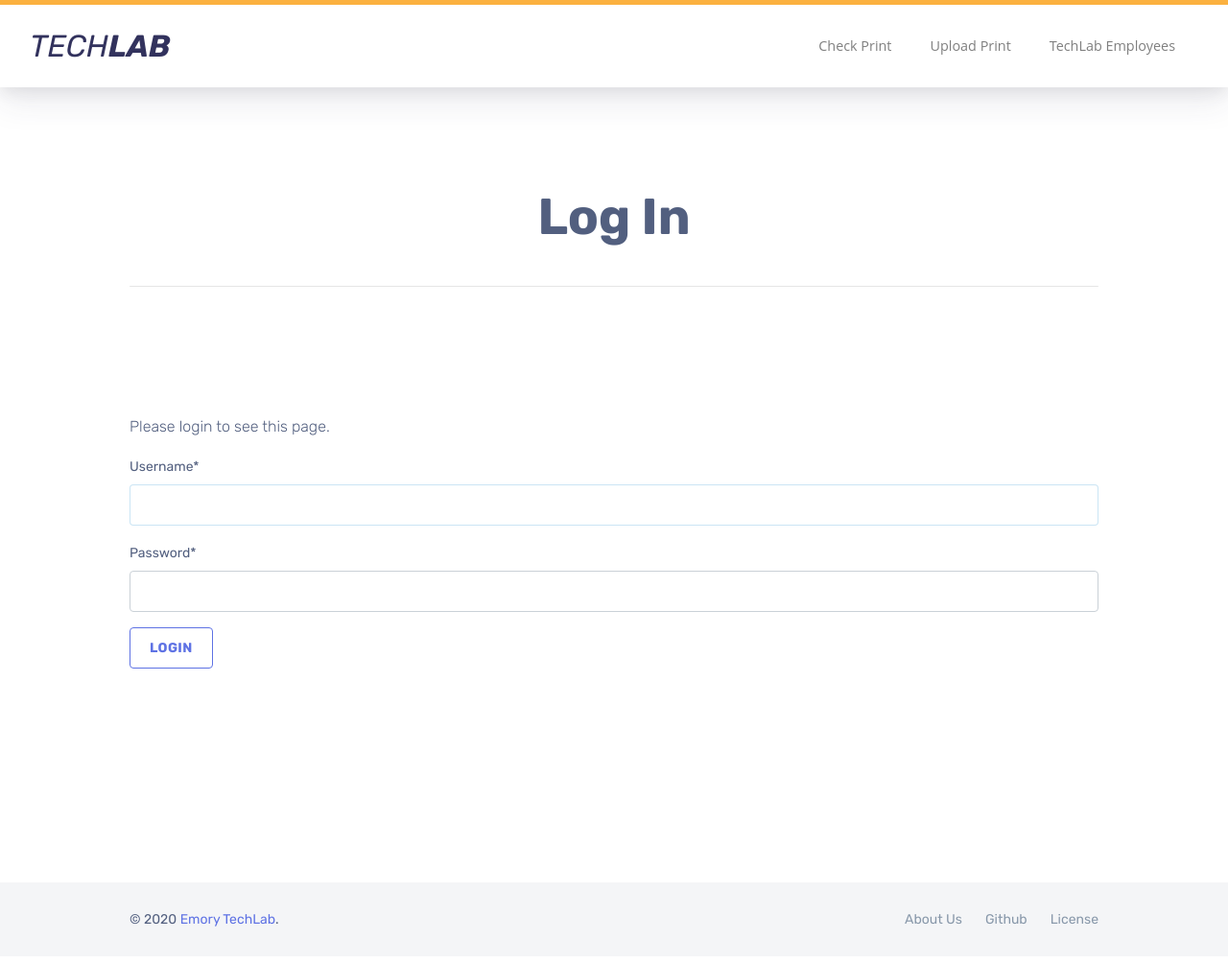
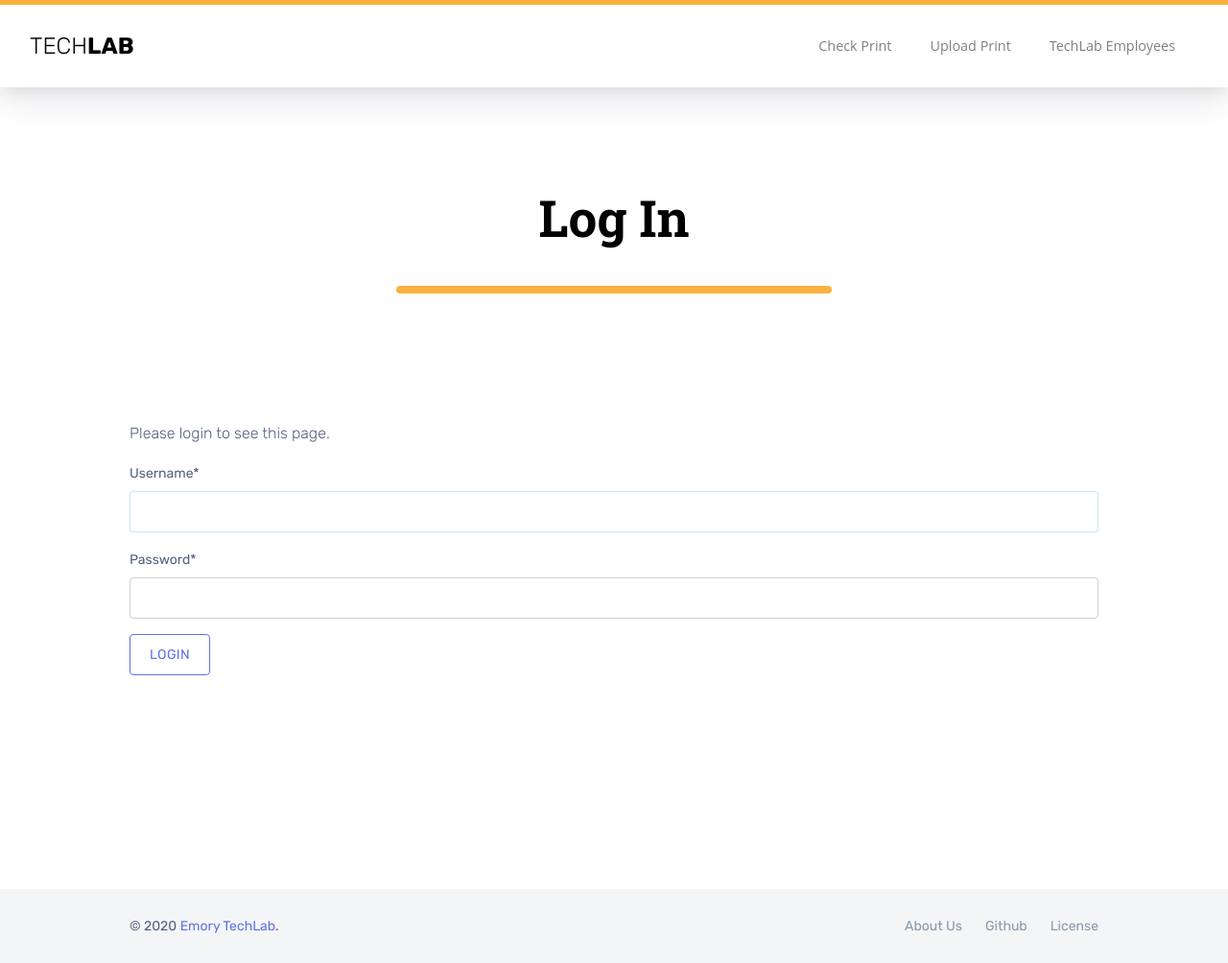
Before and after one commit to zseverino/pyNTakeApp, a Django app: page /accounts/login/?next=/employeeIndex/ in a window 1280 px wide. Shown: the whole page at 96% size. Before the commit the page ends 966 px from the top, so only its background shows below. Run offline with Django 3.2, Linux system fonts and the light colour scheme; parts of the project's set-up code (start-up, migrations or seed data) failed here and were passed over; some libraries are stand-ins or nearby versions.

Commit message:
UI Update

```diff
--- a/printList/static/assets/css/style.css
+++ b/printList/static/assets/css/style.css
@@ -9,8 +9,9 @@ body {
 }
 
 .navbar .navbar-brand {
-    font-size: xx-large;
-    font-style: italic;
+    font-size: x-large;
+    color: black;
+    font-weight: normal;
 }
 
 .navbar {
@@ -26,6 +27,37 @@ body {
 .carousel .carousel-inner {
     border-radius: 15px;
 }
+
+.display-1 {
+    font-family: 'Roboto Slab', serif;
+    font-weight: bold !important;
+    color: black;
+}
+
+.display-3 {
+    font-family: 'Roboto Slab', serif;
+    font-weight: bold !important;
+    color: black !important;
+    padding-left: 1em;
+    padding-right: 1em;
+}
+
+hr.rounded {
+    border-top: 8px solid #fbb140;
+    border-radius: 5px;
+    width: 10%;
+}
+
+hr.rounded.long {
+    border-top: 8px solid #fbb140;
+    border-radius: 5px;
+    width: 45%;
+}
+
+.description {
+    font-size: large !important;
+}
+
 .blank-space {
     height: 25px;
 }
@@ -38,6 +70,16 @@ body {
     color: #fbb140;
 }
 
+.btn {
+    font-family: 'Rubik', serif !important;
+    font-weight: normal !important;
+}
+
+.modal-header {
+    border: 0px !important;
+    box-shadow: 0px 24px 3px -24px #fbb140 !important;
+}
+
 .footer {
     position: absolute;
     bottom: 0;
```
